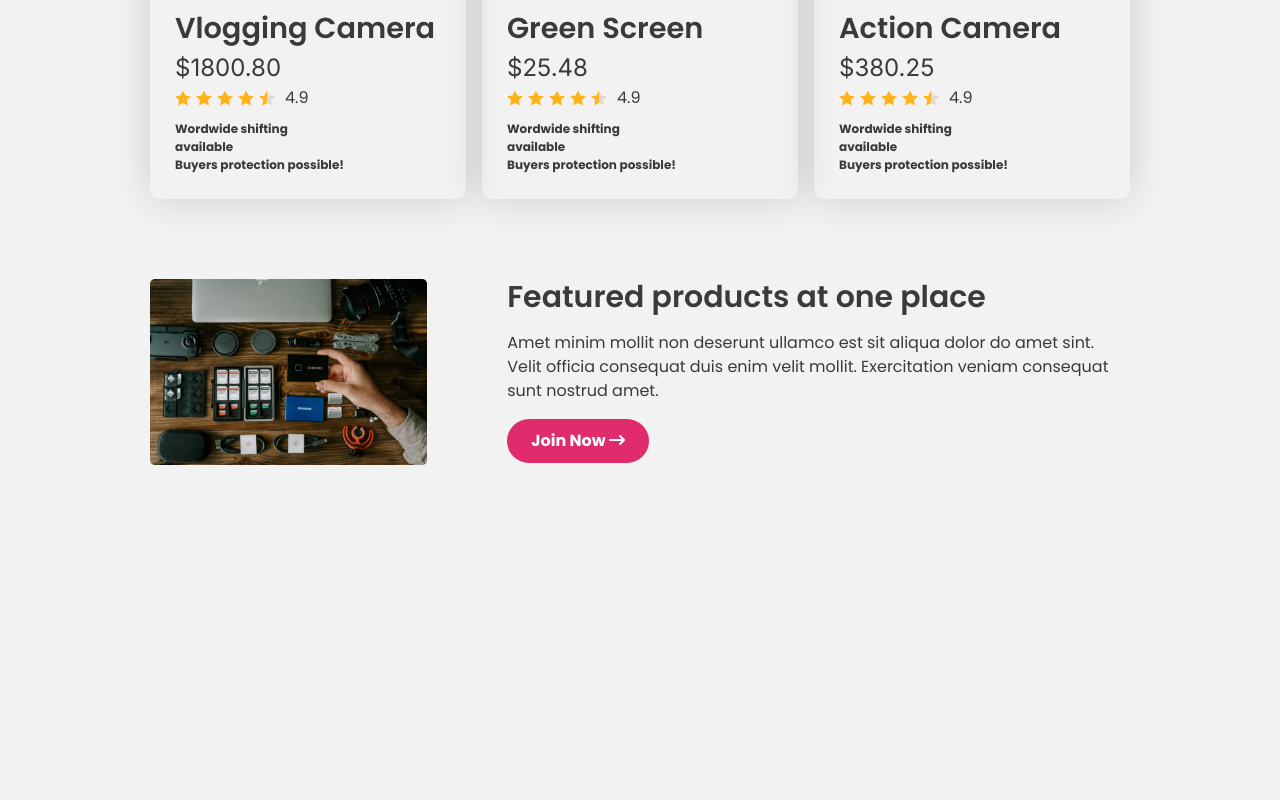
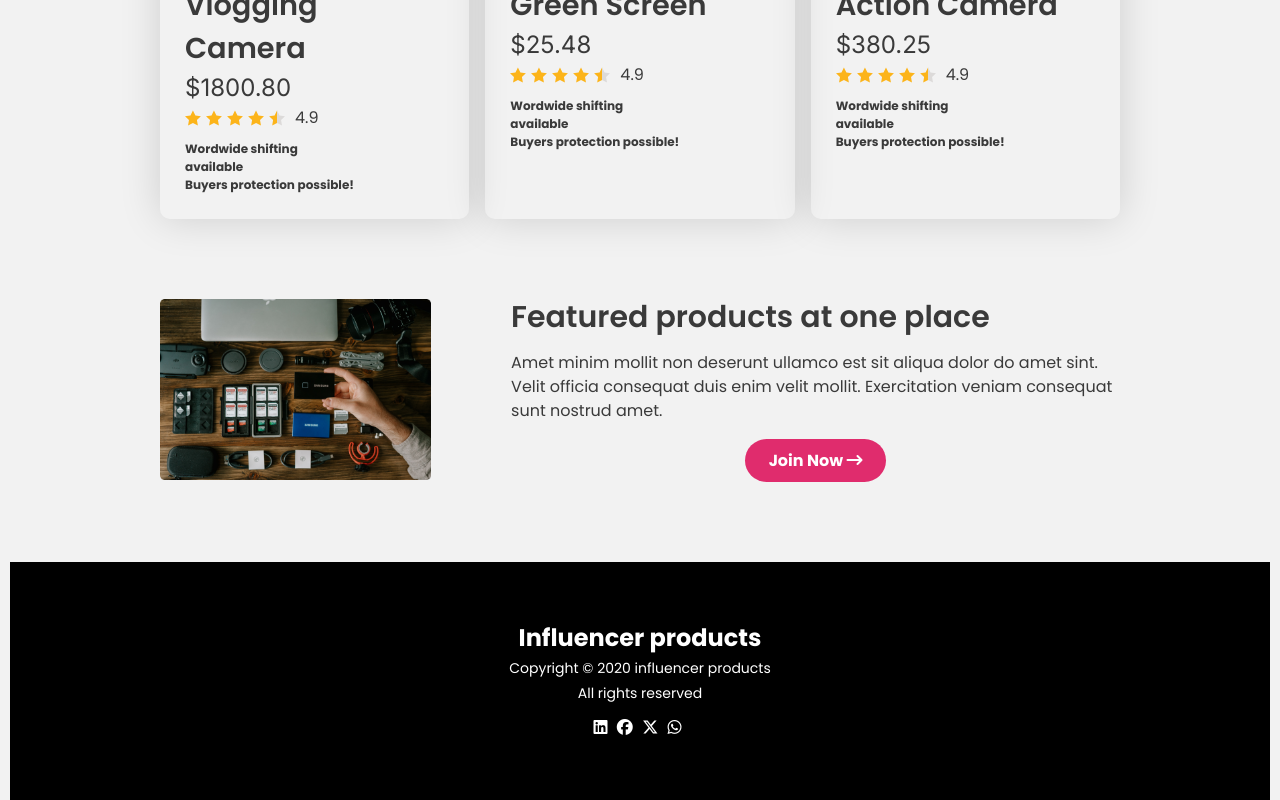
Before and after one commit to aminur-islam-sojib/influencer-gear, a plain HTML site: page index.html in a window 1280 px wide. Shown: the part 1906-2706 px from the top of the page. Before the commit the page ends 2451 px from the top, so only its background shows below. Drawn offline with nearby package versions, Linux system fonts and the light colour scheme.

Commit message:
add footer

```diff
--- a/index.html
+++ b/index.html
@@ -13,8 +13,8 @@
 </head>
 <body>
     <header>
-        <nav>
-            <div class="header flex justify-between ">
+        <nav class="">
+            <div class="header flex justify-between">
                 <div class="logo text-2xl font-bold">
                     <h1>Influencer products</h1>
                 </div>
@@ -158,10 +158,24 @@
                 <div class="flex flex-col">
                     <h1 class="text-3xl font-semibold">Featured products at one place</h1>
                     <p class="mt-4 mb-4">Amet minim mollit non deserunt ullamco est sit aliqua dolor do amet sint. Velit officia consequat duis enim velit mollit. Exercitation veniam consequat sunt nostrud amet.</p>
-                    <div><button class="btn block"><a href="">Join Now <i class="fa-solid fa-arrow-right-long"></i></a></button></div>
+                    <div class="flex justify-center"><button class="btn block"><a href="">Join Now <i class="fa-solid fa-arrow-right-long"></i></a></button></div>
                 </div>
             </div>
         </section>
+
+        <footer class="flex flex-col text-center text-white">
+            <div class="m-15">
+                <h1 class="text-2xl font-bold">Influencer products</h1>
+                <p class="m-1">Copyright © 2020 influencer products</p>
+                <p>All rights reserved</p>
+                <div class="icons mt-3 gap-5">
+                    <i class="fa-brands fa-linkedin"></i>
+                    <i class="fa-brands fa-facebook"></i>
+                    <i class="fa-brands fa-x-twitter"></i>
+                    <i class="fa-brands fa-whatsapp"></i>
+                </div>
+            </div>
+        </footer>
     </main>
 </body>
 </html>
--- a/style/mobile.css
+++ b/style/mobile.css
@@ -44,4 +44,12 @@
     .cards {
         grid-template-columns: repeat(1, 1fr);
     }
+
+    /* Feature */
+    .feture {
+        flex-direction: column;
+        margin: 40px;
+        gap: 10px;
+        text-align: center;
+    }
 }
--- a/style/style.css
+++ b/style/style.css
@@ -1,10 +1,9 @@
-*{
-    /* border: 1px solid black; */
-}
 body{
     font-family: "Poppins", sans-serif;
     background-color: #f2f2f2;
     color: #3A3A3A;
+    max-width: 1260px;
+    margin: 0 auto;
 }
 /* Shared Value */
 .btn {
@@ -88,3 +87,15 @@ header {
     width: 600px;
     height: auto;
 }
+
+/* footer */
+footer {
+    background-color: #000000;
+}
+footer p {
+    font-size: 14px;
+}
+.icons i{
+    margin-right: 5px;
+    cursor: pointer;
+}
```
Also changed, not shown: influencer-gears.png (deleted), mobile view/Mobile_compressed.png (deleted).
